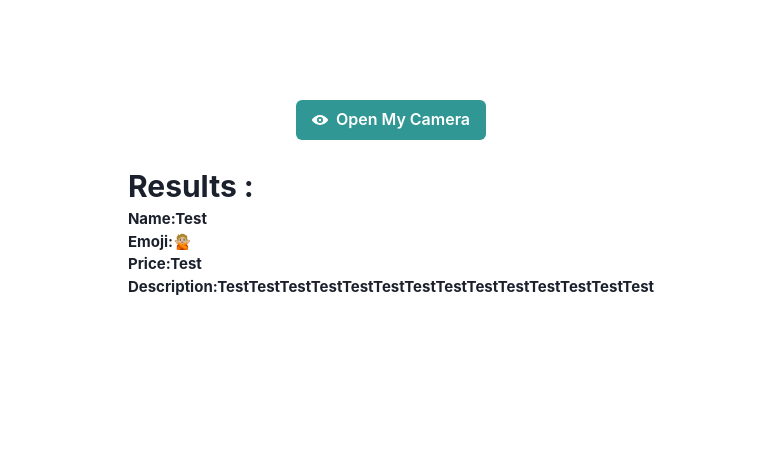
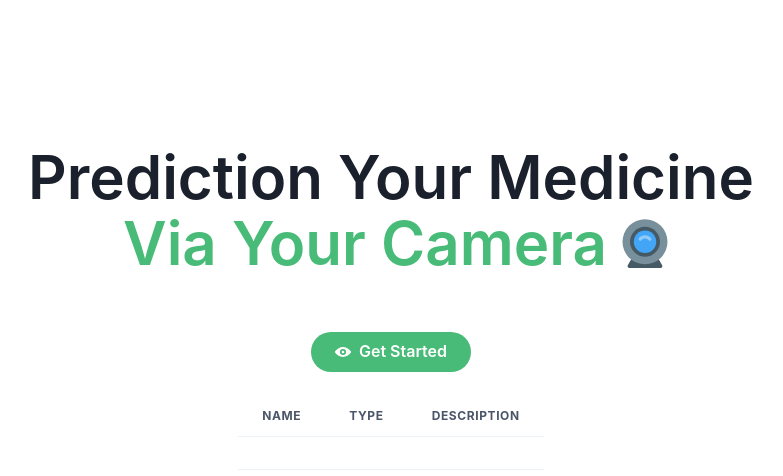
Before and after one commit to S-MW/drug-prediction, a React (Create React App) app: page / in a window 1280 px wide. Shown: the top 476 px of the page, without its empty margins (249-1032 px from the left). Built offline with nearby package versions, Linux system fonts and the light colour scheme.

Commit message:
Enhance the UI

```diff
--- a/package.json
+++ b/package.json
@@ -14,8 +14,10 @@
     "@testing-library/react": "^12.1.3",
     "@testing-library/user-event": "^13.5.0",
     "framer-motion": "^6.2.6",
+    "next": "^12.1.0",
     "react": "^17.0.2",
     "react-dom": "^17.0.2",
+    "react-icons": "^4.3.1",
     "react-scripts": "5.0.0",
     "web-vitals": "^2.1.4"
   },
--- a/src/App.js
+++ b/src/App.js
@@ -1,10 +1,11 @@
 import TeachablemachineCode from './components/TeachablemachineCode';
-
+import CallToActionWithAnnotation from './components/CallToActionWithAnnotation'
 function App() {
 
     return (
         <div>
-            <TeachablemachineCode />
+            <CallToActionWithAnnotation/>
+            {/* <TeachablemachineCode /> */}
         </div>
     );
 }
--- /dev/null
+++ b/src/components/CallToActionWithAnnotation.js
@@ -0,0 +1,60 @@
+import TeachablemachineCode from "./TeachablemachineCode"
+import Head from 'next/head';
+import {
+    Box,
+    Heading,
+    Container,
+    Text,
+    Button,
+    Stack,
+    HStack,
+    Icon,
+    useColorModeValue,
+    createIcon,
+} from '@chakra-ui/react';
+import { FcWebcam } from 'react-icons/fc';
+
+
+export default function CallToActionWithAnnotation() {
+    return (
+        <>
+            <Head>
+                <link
+                    href="https://fonts.googleapis.com/css2?family=Caveat:wght@700&display=swap"
+                    rel="stylesheet"
+                />
+            </Head>
+
+            <Container maxW={'3xl'}>
+                <Stack
+                    as={Box}
+                    textAlign={'center'}
+                    spacing={{ base: 8, md: 14 }}
+                    py={{ base: 20, md: 36 }}>
+                    <Heading
+                        fontWeight={600}
+                        fontSize={{ base: '2xl', sm: '4xl', md: '6xl' }}
+                        lineHeight={'110%'}>
+                        Prediction Your Medicine <br />
+                        <HStack ml="100px">
+                        <Text as={'span'} color={'green.400'}>
+                            Via Your Camera
+                        </Text>
+                        <FcWebcam/>
+                        </HStack>
+
+                    </Heading>
+                    <Stack
+                        direction={'column'}
+                        spacing={3}
+                        align={'center'}
+                        alignSelf={'center'}
+                        position={'relative'}>
+                        <TeachablemachineCode/>
+
+                    </Stack>
+                </Stack>
+            </Container>
+        </>
+    );
+}
--- a/src/components/TeachablemachineCode.js
+++ b/src/components/TeachablemachineCode.js
@@ -8,6 +8,14 @@ import {
     VStack,
     Box,
     Button,
+    Table,
+    Thead,
+    Tbody,
+    Tfoot,
+    Tr,
+    Th,
+    Td,
+    TableCaption,
 } from '@chakra-ui/react'
 import {
     ViewOffIcon,
@@ -25,7 +33,7 @@ const listOfFruits = [
 
 function TeachablemachineCode() {
 
-    const [result, setResult] = useState({ "name": "Test", "price": "Test", "description": "TestTestTestTestTestTestTestTestTestTestTestTestTestTest", "emoji": "🙅🏼" });
+    const [result, setResult] = useState({ "name": "", "price": "", "description": "", "emoji": "" });
 
     // the link to your model provided by Teachable Machine export panel
     const URL = "https://teachablemachine.withgoogle.com/models/XB9TPbR3H/";
@@ -75,12 +83,12 @@ function TeachablemachineCode() {
         // predict can take in an image, video or canvas html element
         const prediction = await model.predict(webcam.canvas);
         for (let i = 0; i < maxPredictions; i++) {
-            const classPrediction =
-                prediction[i].className + ": " + prediction[i].probability.toFixed(2);
+            // const classPrediction =
+            //     prediction[i].className + ": " + prediction[i].probability.toFixed(2);
             if (prediction[i].probability.toFixed(2) >= 0.80) {
                 setResult(findTheFruits(prediction[i].className));
             }
-            labelContainer.childNodes[i].innerHTML = classPrediction;
+            // labelContainer.childNodes[i].innerHTML = classPrediction;
         }
     }
 
@@ -90,16 +98,40 @@ function TeachablemachineCode() {
 
     return (
         <>
-        <VStack m="100px">
+            <VStack>
 
-            <Button  leftIcon={<ViewIcon />} colorScheme='teal' variant='solid' onClick={() => { init() }}>
-                Open My Camera
+                <Button leftIcon={<ViewIcon />} colorScheme={'green'}
+                    bg={'green.400'}
+                    rounded={'full'}
+                    px={6}
+                    _hover={{
+                        bg: 'green.500',
+                    }} onClick={() => { init() }}>
+                    Get Started
                 </Button>
 
                 <div id="webcam-container"></div>
                 <div id="label-container"></div>
 
-            <VStack
+
+                <Table variant='simple'>
+                    <Thead>
+                        <Tr>
+                            <Th>Name</Th>
+                            <Th>Type</Th>
+                            <Th>Description</Th>
+                        </Tr>
+                    </Thead>
+                    <Tbody>
+                        <Tr>
+                            <Td>{result.name} {result.emoji}</Td>
+                            <Td>{result.price}</Td>
+                            <Td>{result.description}</Td>
+                        </Tr>
+                    </Tbody>
+
+                </Table>
+                {/* <VStack
                     spacing={1}
                     align='stretch'
                 >
@@ -112,7 +144,7 @@ function TeachablemachineCode() {
                         <Text fontSize='15px' fontWeight='bold'>Price:{result.price}</Text>
                         <Text fontSize='15px' fontWeight='bold'>Description:{result.description}</Text>
                     </Box>
-            </VStack>
+                </VStack> */}
             </VStack>
         </>
     );
```
Also changed, not shown: 1 other file (tests, documents, lock files or other folders). Lines whose indentation alone changed are shown as unchanged.
